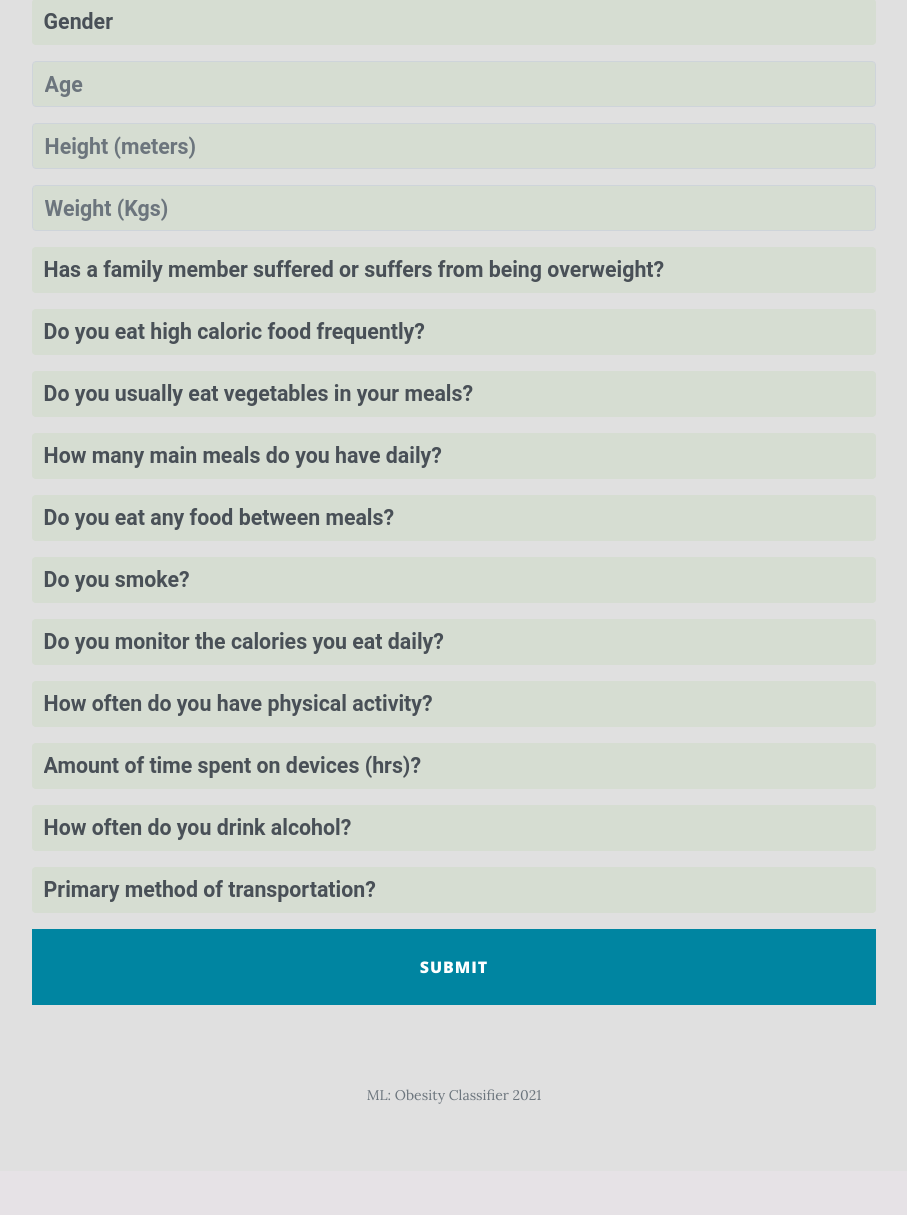
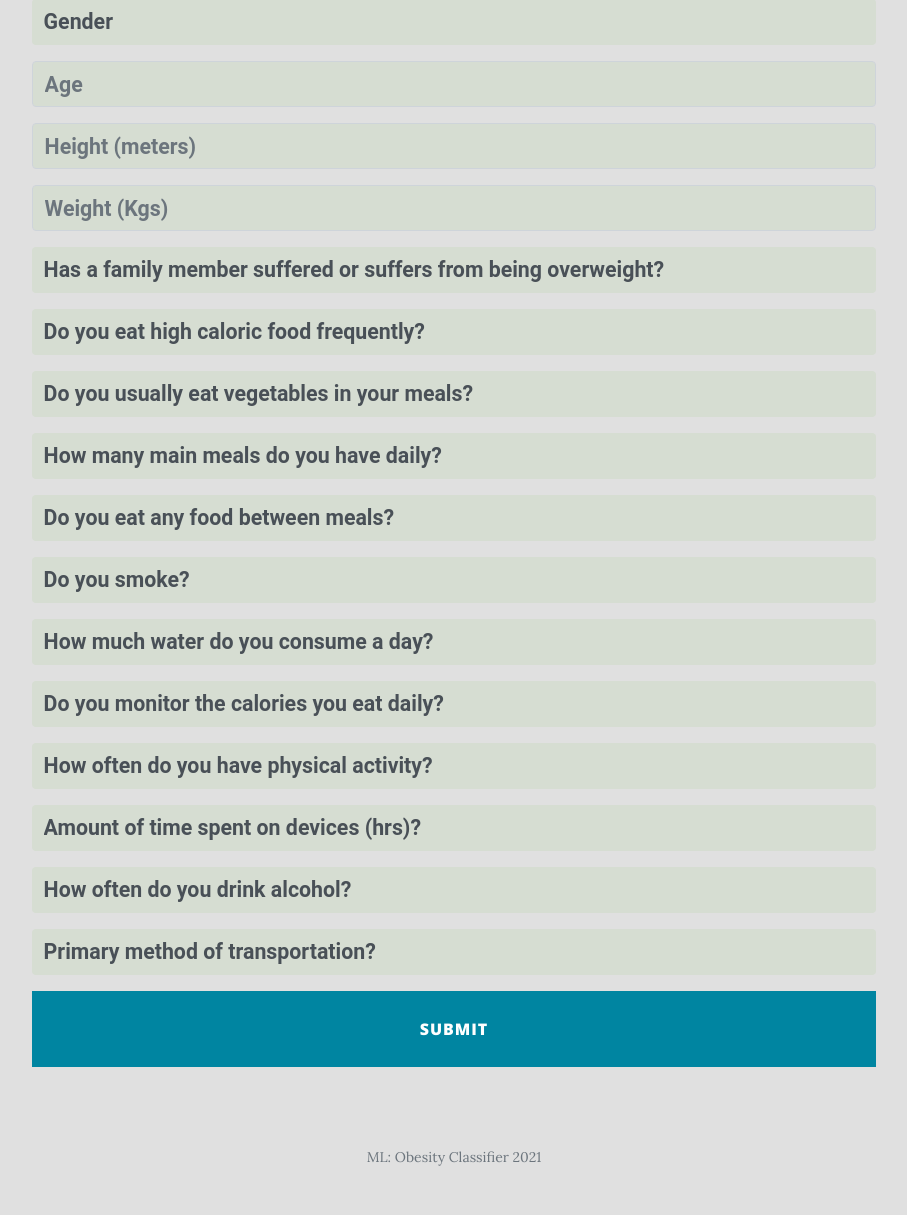
Before and after one commit to NPVoravong/obesity-estimation, a Python web app: template obesity_project/templates/predictor.html in a window 1280 px wide. Shown: the part 557-1772 px from the top of the page, without its empty margins (186-1093 px from the left). Before the commit the page ends 1661 px from the top, so only its background shows below. Run offline with Jinja, Linux system fonts and the light colour scheme; the template is opened without the code that fills it, so the values that code supplies are empty; some libraries are stand-ins or nearby versions.

Commit message:
Small corrections to predictor.html

```diff
--- a/obesity_project/templates/model.html
+++ b/obesity_project/templates/model.html
@@ -8,7 +8,8 @@
 	<title>Machine Learning Models</title>
 
   <!-- Bootstrap core CSS -->
-	<link href="../static/content/bootstrap.min.css" rel="stylesheet">
+  <script src="../static/scripts/jquery.min.js"></script>
+  <link href="../static/content/bootstrap.min.css" rel="stylesheet">
 
 	<link rel="stylesheet" href="../static/content/clean-blog.min.css">
 	<link rel="stylesheet" type="text/css" href="../static/content/normalize.css" />
--- a/obesity_project/templates/predictor.html
+++ b/obesity_project/templates/predictor.html
@@ -68,43 +68,43 @@
   <form role="form" action="" method="">
     <div id = "inner" >
         <div class="form-group">
-            <select name="profession" class="c-form-profession form-control" id="c-form-profession"
+            <select name="Gender" class="c-form-combo form-control" id="c-form-Gender"
             style="background-color: #d6ddd2; font-size: 16pt; font-family: 'Roboto', sans-serif; font-weight: bold;">
                 <option selected disabled>Gender</option>
-                <option value="1">Female</option>
-                <option value="0">Male</option>
+                <option value="0">Female</option>
+                <option value="1">Male</option>
             </select>
         </div>
         <div class="form-group">
-            <input type="number" name="Age" placeholder="Age" id="typeNumber" class="c-form-email form-control" id="c-form-email"
+            <input type="number" name="Age" placeholder="Age" id="typeNumber" class="c-form-email form-control" id="c-form-Age"
             style="font-size: 16pt; background-color: #d6ddd2; font-size: 16pt; font-family: 'Roboto', sans-serif; font-weight: bold;">
         </div>
         <div class="form-group">
-            <input type="number" name="Height" placeholder="Height (meters)" step='0.1' class="c-form-email form-control" id="c-form-email"
+            <input type="number" name="Height" placeholder="Height (meters)" step='0.1' class="c-form-email form-control" id="c-form-Height"
             style="background-color: #d6ddd2; font-size: 16pt; font-family: 'Roboto', sans-serif; font-weight: bold;">
         </div>
         <div class="form-group">
-            <input type="number" name="Weight" placeholder="Weight (Kgs)" step='0.1' class="c-form-email form-control" id="c-form-email"
+            <input type="number" name="Weight" placeholder="Weight (Kgs)" step='0.1' class="c-form-email form-control" id="c-form-Weight"
             style="background-color: #d6ddd2; font-size: 16pt; font-family: 'Roboto', sans-serif; font-weight: bold;">
         </div>
         <div class="form-group">
-            <select name="profession" class="c-form-profession form-control" id="c-form-profession"
+            <select name="FamilyHistory" class="form-control" id="c-form-FamilyHistory"
             style="background-color: #d6ddd2; font-size: 16pt; font-family: 'Roboto', sans-serif; font-weight: bold;">
                 <option selected disabled>Has a family member suffered or suffers from being overweight?</option>
-                <option value="0">Yes</option>
-                <option value="1">No</option>
+                <option value="0">No</option>
+                <option value="1">Yes</option>
             </select>
         </div>
         <div class="form-group">
-            <select name="profession" class="c-form-profession form-control" id="c-form-profession"
+            <select name="FAVC" class="form-control" id="c-form-FAVC"
             style="background-color: #d6ddd2; font-size: 16pt; font-family: 'Roboto', sans-serif; font-weight: bold;">
                 <option selected disabled>Do you eat high caloric food frequently?</option>
-                <option value="0">Yes</option>
-                <option value="1">No</option>
+                <option value="0">No</option>
+                <option value="1">Yes</option>
             </select>
         </div>
         <div class="form-group">
-            <select name="profession" class="c-form-profession form-control" id="c-form-profession"
+            <select name="FCVC" class="c-form-combo form-control" id="c-form-FCVC"
             style="background-color: #d6ddd2; font-size: 16pt; font-family: 'Roboto', sans-serif; font-weight: bold;">
                 <option selected disabled>Do you usually eat vegetables in your meals?</option>
                 <option value="0">Never</option>
@@ -113,61 +113,70 @@
             </select>
         </div>
         <div class="form-group">
-            <select name="profession" class="c-form-profession form-control" id="c-form-profession"
+            <select name="NCP" class="c-form-combo form-control" id="c-form-NCP"
             style="background-color: #d6ddd2; font-size: 16pt; font-family: 'Roboto', sans-serif; font-weight: bold;">
                 <option selected disabled>How many main meals do you have daily?</option>
                 <option value="0">Between 1 & 2</option>
                 <option value="1">Three</option>
-                <option value="3">More than three</option>
+                <option value="2">More than three</option>
             </select>
         </div>
         <div class="form-group">
-            <select name="profession" class="c-form-profession form-control" id="c-form-profession"
+            <select name="CAEC" class="c-form-combo form-control" id="c-form-CAEC"
             style="background-color: #d6ddd2; font-size: 16pt; font-family: 'Roboto', sans-serif; font-weight: bold;">
                 <option selected disabled>Do you eat any food between meals?</option>
                 <option value="0">No</option>
                 <option value="1">Sometimes</option>
-                <option value="3">Frequently</option>
+                <option value="2">Frequently</option>
                 <option value="3">Always</option>
             </select>
         </div>
         <div class="form-group">
-            <select name="profession" class="c-form-profession form-control" id="c-form-profession"
+            <select name="SMOKE" class="c-form-combo form-control" id="c-form-SMOKE"
             style="background-color: #d6ddd2; font-size: 16pt; font-family: 'Roboto', sans-serif; font-weight: bold;">
                 <option selected disabled>Do you smoke?</option>
-                <option value="0">Yes</option>
-                <option value="1">No</option>
+                <option value="0">No</option>
+                <option value="1">Yes</option>
             </select>
         </div>
         <div class="form-group">
-            <select name="profession" class="c-form-profession form-control" id="c-form-profession"
-            style="background-color: #d6ddd2; font-size: 16pt; font-family: 'Roboto', sans-serif; font-weight: bold;">
-                <option selected disabled>Do you monitor the calories you eat daily?</option>
-                <option value="0">Yes</option>
-                <option value="1">No</option>
-            </select>
-        </div>
-        <div class="form-group">
-            <select name="profession" class="c-form-profession form-control" id="c-form-profession"
+          <select name="CH2O" class="c-form-combo form-control" id="c-form-CH2O"
+          style="background-color: #d6ddd2; font-size: 16pt; font-family: 'Roboto', sans-serif; font-weight: bold;">
+              <option selected disabled>How much water do you consume a day?</option>
+              <option value="0">Less than a Liter</option>
+              <option value="1">Between 1L and 2L</option>
+              <option value="2">More than 2L</option>
+          </select>
+      </div>
+      <div class="form-group">
+        <select name="SCC" class="c-form-combo form-control" id="c-form-SCC"
+        style="background-color: #d6ddd2; font-size: 16pt; font-family: 'Roboto', sans-serif; font-weight: bold;">
+            <option selected disabled>Do you monitor the calories you eat daily?</option>
+            <option value="0">No</option>
+            <option value="1">Yes</option>
+    </select>
+    </div>
+  <div class="form-group">
+            <select name="FAF" class="c-form-combo form-control" id="c-form-FAF"
             style="background-color: #d6ddd2; font-size: 16pt; font-family: 'Roboto', sans-serif; font-weight: bold;">
                 <option selected disabled>How often do you have physical activity?</option>
                 <option value="0">Never</option>
                 <option value="1">1 or 2 Days</option>
-                <option value="1">2 or 4 Days</option>
-                <option value="1">4 or 5 days</option>
+                <option value="2">2 or 4 Days</option>
+                <option value="3">4 or 5 days</option>
             </select>
         </div>
         <div class="form-group">
-            <select name="profession" class="c-form-profession form-control" id="c-form-profession"
+            <select name="TUE" class="c-form-combo form-control" id="c-form-TUE"
             style="background-color: #d6ddd2; font-size: 16pt; font-family: 'Roboto', sans-serif; font-weight: bold;">
                 <option selected disabled>Amount of time spent on devices (hrs)?</option>
                 <option value="0">0-2</option>
                 <option value="1">3-5</option>
-                <option value="1">More than 5</option>
+                <option value="2">More than 5</option>
             </select>
         </div>
         <div class="form-group">
-            <select name="profession" class="c-form-profession form-control" id="c-form-profession"
+            <select name="CALC" class="c-form-combo form-control" id="c-form-CALC"
             style="background-color: #d6ddd2; font-size: 16pt; font-family: 'Roboto', sans-serif; font-weight: bold;">
                 <option selected disabled>How often do you drink alcohol?</option>
                 <option value="0">I do not drink</option>
@@ -177,14 +186,14 @@
             </select>
         </div>
         <div class="form-group">
-            <select name="profession" class="c-form-profession form-control" id="c-form-profession"
+            <select name="MTRANS" class="c-form-combo form-control" id="c-form-MTRANS"
             style="background-color: #d6ddd2; font-size: 16pt; font-family: 'Roboto', sans-serif; font-weight: bold;">
                 <option selected disabled>Primary method of transportation?</option>
                 <option value="0">Automobile</option>
                 <option value="1">Motorbike</option>
-                <option value="1">Bicycle</option>
-                <option value="1">Public Transportation</option>
-                <option value="1">Walking</option>
+                <option value="2">Bicycle</option>
+                <option value="3">Public Transportation</option>
+                <option value="4">Walking</option>
             </select>
         </div>
         <button type="submit" class="btn btn-primary btn-lg btn-block">Submit</button>
--- a/runserver.py
+++ b/runserver.py
@@ -3,7 +3,7 @@ This script runs the FlaskWebProject application using a development server.
 """
 
 from os import environ
-from DataVizProject import app
+from obesity_project import app
 
 if __name__ == '__main__':
     HOST = environ.get('SERVER_HOST', 'localhost')
--- a/runtime.txt
+++ b/runtime.txt
@@ -1 +1 @@
-python-3.8.5
+python-3.8.8
```
Also changed, not shown: 2 other files.
